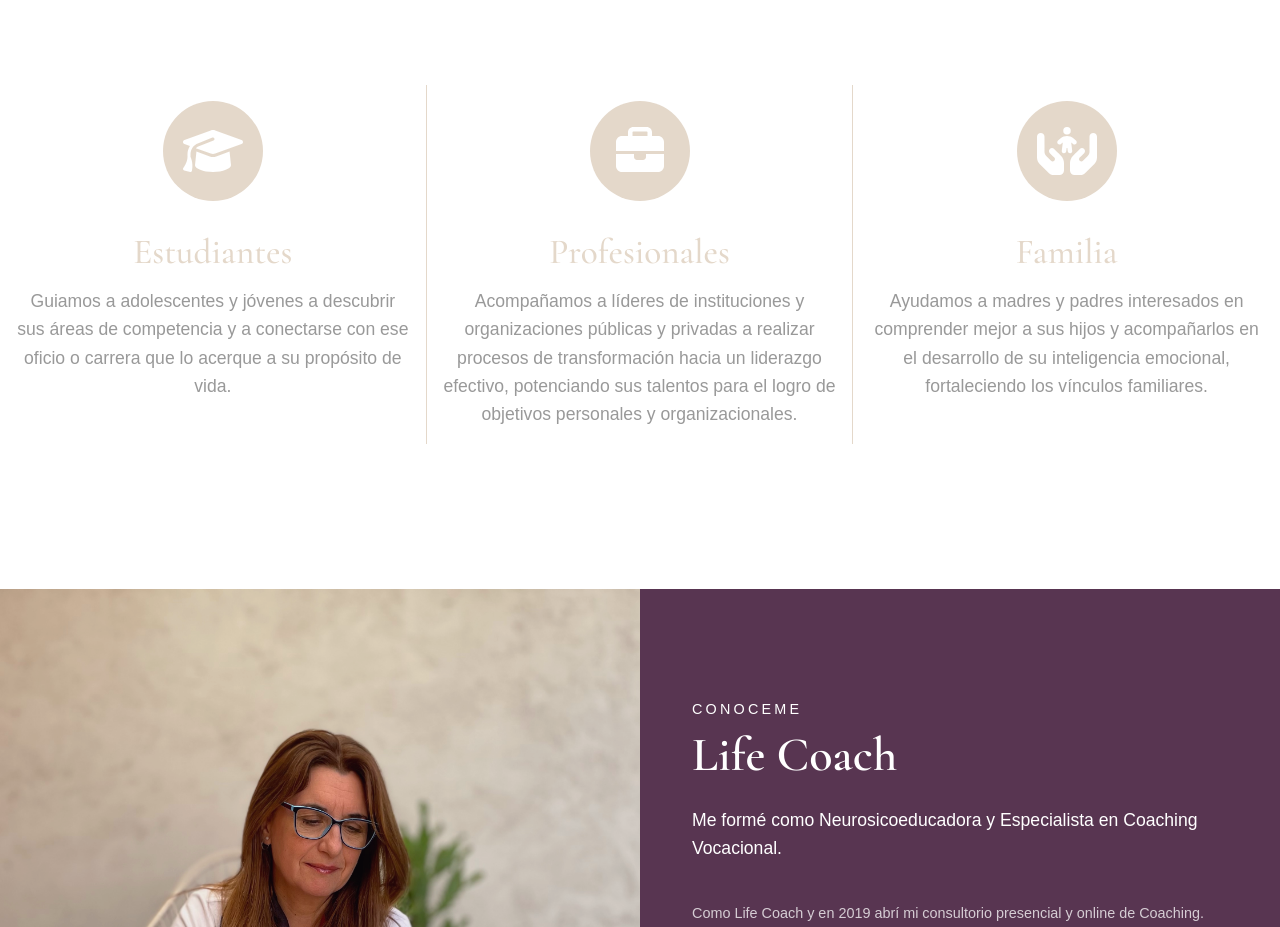
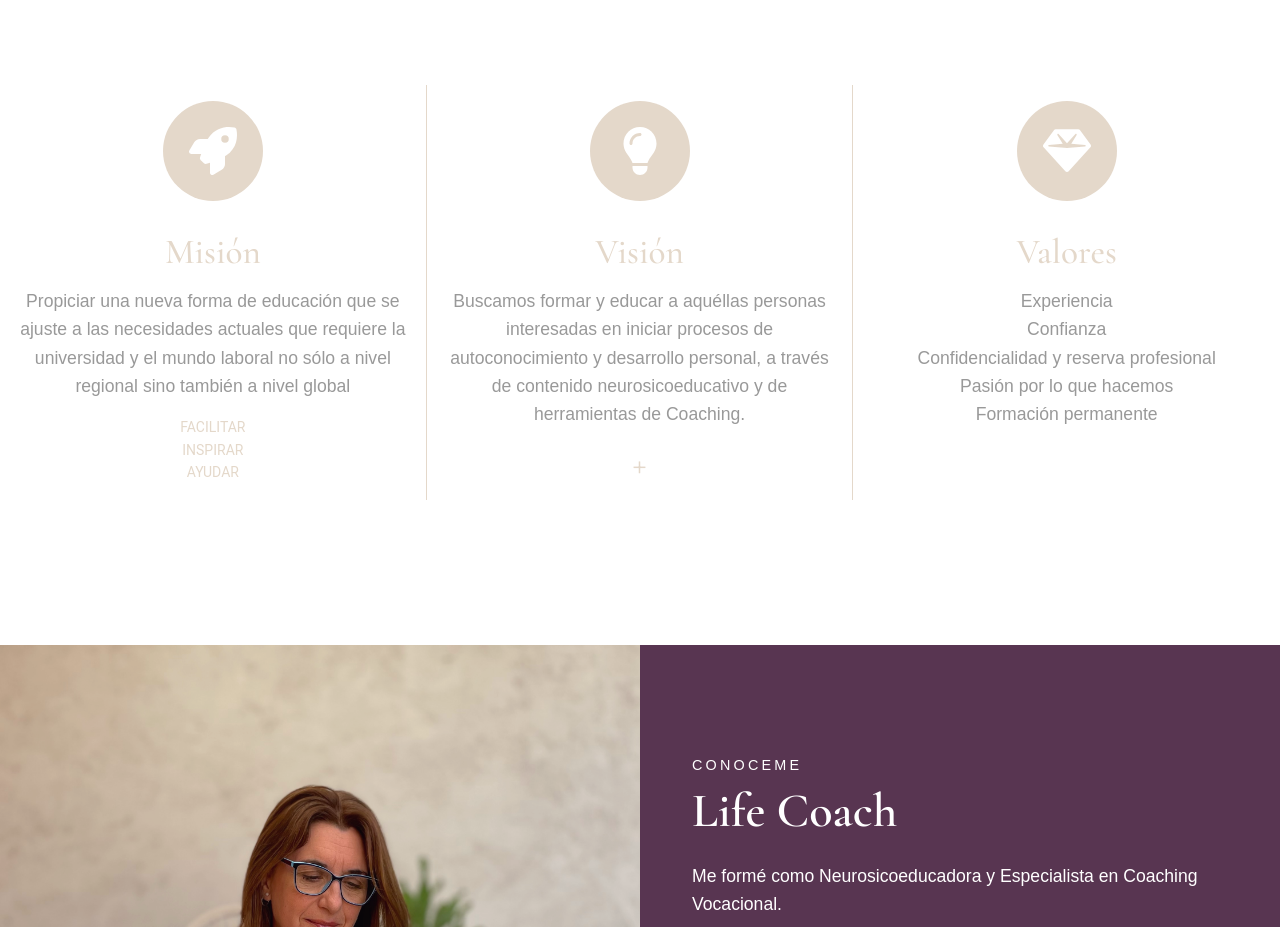
Before and after one commit to AgustinTafura/mc-coaching, a Next.js app: page / in a window 1280 px wide. Shown: the part 3240-4167 px from the top of the page. Built offline with nearby package versions, Linux system fonts and the light colour scheme; a web font is replaced by a local one.

Commit message:
agregado mision,vision,valores

```diff
--- a/components/HomeServices.jsx
+++ b/components/HomeServices.jsx
@@ -1,5 +1,5 @@
 import { FontAwesomeIcon } from '@fortawesome/react-fontawesome'
-import { faFemale, faMale, faGraduationCap, faChild, faBriefcase, faHandsHoldingChild } from '@fortawesome/free-solid-svg-icons'
+import { faFemale, faMale, faRocket, faChild, faLightbulb, faGem } from '@fortawesome/free-solid-svg-icons'
 import Link from 'next/link'
 
 const HomeServices = () => {
@@ -299,29 +299,60 @@ const HomeServices = () => {
                         <div className="item card1 p-3 col-12 col-md-7 col-lg-4">
                             <div className="card-wrapper">
                                 <span className="mbr-iconfont mobi-mbri-user mobi-mbri">
-                                    <FontAwesomeIcon icon={faGraduationCap} size="1x" color='white'/>
+                                    <FontAwesomeIcon icon={faRocket} size="1x" color='white'/>
                                 </span>
                                 <div className="card-box">
-                                    <h4 className="card-title mbr-semibold pb-3 mbr-black mbr-fonts-style display-55">Estudiantes</h4>
-                                    <p className="card-text mbr-regular mbr-black mbr-fonts-style display-77">Guiamos a adolescentes y jóvenes
-                                        a descubrir sus áreas de competencia y a conectarse con ese oficio o carrera que lo acerque a su
-                                        propósito de vida.
-                                    </p>
+                                    <h4 className="card-title mbr-semibold pb-3 mbr-black mbr-fonts-style display-55">Misión</h4>
+                                    <ul>
+                                        <p className="card-text mbr-regular mbr-black mbr-fonts-style display-77">
+                                            Propiciar una nueva forma de educación que se ajuste a las necesidades actuales que requiere la universidad y el mundo laboral no sólo a nivel regional sino también a nivel global
+                                        </p>
+                                        <div className="card-title" data-bs-toggle="collapse" data-bs-target="#misionCollapse1" aria-expanded="false" aria-controls="misionCollapse1">
+                                            <a>FACILITAR</a>
+                                        </div>
+                                        <p id='misionCollapse1' className='card-text mbr-regular collapse'>
+                                            El desarrollo de las habilidades blandas a toda persona interesada en realizar un  proceso de autoconocimiento personal ,  descubrir su propósito de vida y orientar sus objetivos a los resultados que desea obtener en su vida personal, laboral o profesional.
+                                        </p>
+                                        <div className="card-title" data-bs-toggle="collapse" data-bs-target="#misionCollapse2" aria-expanded="false" aria-controls="misionCollapse2">
+                                            <a>INSPIRAR</a>
+                                        </div>
+                                        <p id='misionCollapse2' className='card-text mbr-regular collapse'>
+                                            A  otros a conectarse con su mejor versión para el logro de sus objetivos y metas.
+                                        </p>
+                                        <div className="card-title" data-bs-toggle="collapse" data-bs-target="#misionCollapse3" aria-expanded="false" aria-controls="misionCollapse3">
+                                            <a>AYUDAR</a>
+                                        </div>
+                                        <p id='misionCollapse3' className='card-text mbr-regular collapse'>
+                                            A otras personas a mejorar su vida a través de una mirada distinta, para alcanzar una transformación personal.
+                                        </p>
+                                    </ul>
                                 </div>
                             </div>
                         </div>
                         <div className="item card2 p-3 col-12 col-md-7 col-lg-4">
                             <div className="card-wrapper">
                                 <span className="mbr-iconfont mobi-mbri-sad-face mobi-mbri">
-                                    <FontAwesomeIcon icon={faBriefcase} size="1x" color='white'/>
+                                    <FontAwesomeIcon icon={faLightbulb} size="1x" color='white'/>
                                 </span>
                                 <div className="card-box">
-                                    <h4 className="card-title mbr-semibold pb-3 mbr-black mbr-fonts-style display-55">Profesionales</h4>
+                                    <h4 className="card-title mbr-semibold pb-3 mbr-black mbr-fonts-style display-55">Visión</h4>
                                     <p className="card-text mbr-regular mbr-black mbr-fonts-style display-77">
-                                    Acompañamos a líderes de instituciones y organizaciones públicas y privadas
-                                    a realizar procesos de transformación hacia un liderazgo efectivo,
-                                    potenciando sus talentos para el logro de objetivos personales y organizacionales.
+                                    Buscamos formar y educar a aquéllas personas interesadas en iniciar procesos de autoconocimiento y desarrollo personal, a través de contenido neurosicoeducativo y de herramientas de Coaching.
                                     </p>
+                                    <div className='card-text'>
+                                        <Link href="#misionCollapse">
+                                            <a data-bs-toggle="collapse" role="button" aria-expanded="false" aria-controls="misionCollapse" style={{fontWeight: "500",marginTop: "1rem"}} className= 'card-title mbr-semibold pb-3 mbr-black mbr-fonts-style display-55'>+</a>
+                                        </Link>
+                                    </div>
+                                    <div id='misionCollapse' className="card-text mbr-regular mbr-black mbr-fonts-style display-77 collapse">
+                                        <p>
+                                            Impulsamos a adolescentes y jóvenes a descubrir su verdadera vocación y a conectarse con ese oficio o carrera que lo acerque a su propósito de vida.
+                                        </p>
+                                        <p>
+                                            Procuramos la excelencia y nos proyectamos para construir un futuro mejor.
+                                            Contribuimos a través de la Educación emocional, a generar relaciones colaborativas  y a crear contextos más humanos, más resilientes.
+                                        </p>
+                                    </div>
                                 </div>
 
                             </div>
@@ -330,16 +361,19 @@ const HomeServices = () => {
                             <div className="card-wrapper">
                                 <span className="mbr-iconfont mobi-mbri-users mobi-mbri">
 
-                                    <FontAwesomeIcon icon={faHandsHoldingChild} size="1x" color='white'/>
+                                    <FontAwesomeIcon icon={faGem} size="1x" color='white'/>
                                 </span>
                                 <div className="card-box">
-                                    <h4 className="card-title  mbr-semibold pb-3 mbr-black mbr-fonts-style display-55">Familia
+                                    <h4 className="card-title  mbr-semibold pb-3 mbr-black mbr-fonts-style display-55">Valores
                                     </h4>
-                                    <p className="card-text mbr-regular mbr-black mbr-fonts-style display-77">
-                                        Ayudamos a  madres y padres  interesados  en comprender mejor a sus hijos
-                                        y acompañarlos en el desarrollo de su inteligencia emocional, fortaleciendo
-                                        los vínculos familiares.
-                                    </p>
+                                    <ul>
+                                        <li className="card-text mbr-regular mbr-black mbr-fonts-style display-77">Experiencia</li>
+                                        <li className="card-text mbr-regular mbr-black mbr-fonts-style display-77">Confianza</li>
+                                        <li className="card-text mbr-regular mbr-black mbr-fonts-style display-77">Confidencialidad y reserva profesional</li>
+                                        <li className="card-text mbr-regular mbr-black mbr-fonts-style display-77">Pasión por lo que hacemos</li>
+                                        <li className="card-text mbr-regular mbr-black mbr-fonts-style display-77">Formación permanente</li>
+                                    </ul>
+
                                 </div>
 
                             </div>
```
